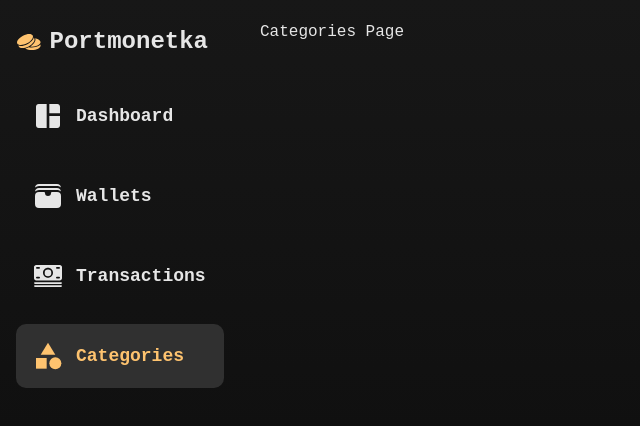
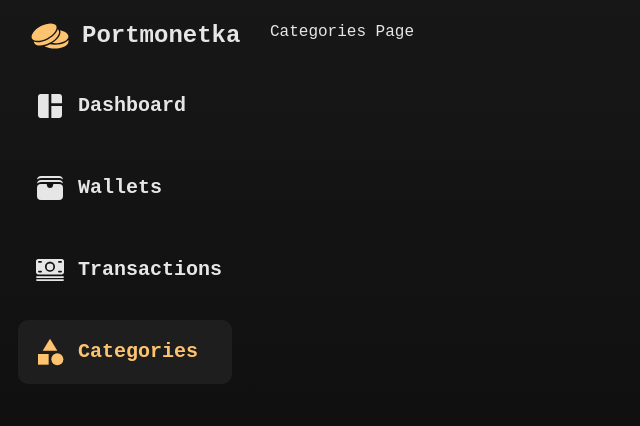
Before and after one commit to khivuksergey/Portmonetka.Backend, a React (Create React App) app in the folder Portmonetka/ClientApp/: page /categories in a window 1280 px wide. Shown: the top 426 px of the page, without its empty margins (0-640 px from the left). Built offline with nearby package versions, Linux system fonts and the light colour scheme.

Commit message:
sidebar+

```diff
--- a/Portmonetka/ClientApp/src/Pages/Home/Balance.tsx
+++ b/Portmonetka/ClientApp/src/Pages/Home/Balance.tsx
@@ -2,8 +2,6 @@ import { useContext } from "react";
 import GlobalBalanceContext from "../../Context/GlobalBalanceContext";
 import { IGlobalBalance, ICurrencyBalance } from "../../DataTypes";
 import BalanceBubble from "../../Components/BalanceBubble";
-import { Container } from "react-bootstrap";
-
 
 
 export default function Balance() {
@@ -32,7 +30,7 @@ export default function Balance() {
     calculate();
 
     return (
-        <section className="mt-1 mb-4">
+        <section className="mb-4">
             <h3>Balance</h3>
 
             <div id="balances" className="mt-3">
--- a/Portmonetka/ClientApp/src/Pages/Home/WalletModal.tsx
+++ b/Portmonetka/ClientApp/src/Pages/Home/WalletModal.tsx
@@ -101,7 +101,7 @@ export default function WalletModal({ wallet, show, onClose, onDeleteWallet, onC
     if (!show) return null;
 
     return (
-        <Modal title={modalTitle} show={show} onClose={onClose} contentClassName="modal-container" /*fullscreen="md-down" centered*/>
+        <Modal title={modalTitle} show={show} onClose={onClose} size="lg" contentClassName="modal-container" /*fullscreen="md-down" centered*/>
             <Form onSubmit={onSubmit} /*noValidate*/>
                 <Row>
                     <Col xs={12} md={5}>
--- a/Portmonetka/ClientApp/src/Pages/Layout.tsx
+++ b/Portmonetka/ClientApp/src/Pages/Layout.tsx
@@ -1,36 +1,14 @@
 import { Outlet, Link } from 'react-router-dom';
 import NavMenu from "./NavMenu";
-import { Container, Nav, Navbar } from 'react-bootstrap';
-import { GiTakeMyMoney } from 'react-icons/gi';
 
 export default function Layout() {
-    /*
-     *             <Navbar collapseOnSelect expand="sm" variant="dark" className="prevent-select">
-                <Container>
-                    <Link to="/" className="logo navbar-brand">
-                        <GiTakeMyMoney />Portmonetka
-                    </Link>
-                    <Navbar.Toggle aria-controls="responsive-navbar-nav" />
-                    <Navbar.Collapse id="responsive-navbar-nav">
-                        <Nav className="ms-auto">
-                            <Link to="/about" className="nav-link">
-                                About
-                            </Link>
-                            <Link to="/contact" className="nav-link">
-                                Contact
-                            </Link>
-                        </Nav>
-                    </Navbar.Collapse>
-                </Container>
-            </Navbar>
-     */
     return (
         <>
             <NavMenu/>
 
-            <div className="page-content">
+            <main className="page-content">
                 <Outlet />
-            </div>
+            </main>
         </>
     )
 }
--- a/Portmonetka/ClientApp/src/Pages/NavMenu.tsx
+++ b/Portmonetka/ClientApp/src/Pages/NavMenu.tsx
@@ -1,46 +1,78 @@
-import { NavLink } from 'react-router-dom';
-import { GiTakeMyMoney, GiTwoCoins } from 'react-icons/gi';
+import { useState, useEffect } from "react";
+import { NavLink } from "react-router-dom";
+import { GiTwoCoins } from 'react-icons/gi';
 import { MdSpaceDashboard, MdCategory } from "react-icons/md";
 import { HiWallet } from "react-icons/hi2";
 import { IoIosCash } from "react-icons/io";
 
 export default function NavMenu() {
+    const [isCollapsed, setIsCollapsed] = useState(false);
+    const [isCollapseButtonClicked, setIsCollapseButtonClicked] = useState(false);
+    const [isSizeLessThan1024, setIsSizeLessThan1024] = useState( window.innerWidth < 1024);
+
+    useEffect(() => {
+        const handleResize = () => {
+            setIsSizeLessThan1024(window.innerWidth < 1024);
+        };
+
+        window.addEventListener("resize", handleResize);
+
+        return () => {
+            window.removeEventListener("resize", handleResize);
+        };
+    }, []);
+
+    useEffect(() => {
+        if (isCollapseButtonClicked) {
+            setIsCollapsed(true);
+        } else {
+            setIsCollapsed(isSizeLessThan1024);
+        }
+    }, [isCollapseButtonClicked, isSizeLessThan1024]);
+
+    const handleMenuLogoClick = () => {
+        setIsCollapseButtonClicked(!isCollapseButtonClicked);
+    };
+
     return (
-        <div className="nav-menu">
-            <div className="logo prevent-select">
-                <GiTwoCoins size={32} color={"var(--primary)"} />
+        <aside className={`sidebar ${isCollapsed ? "collapsed" : ""}`}>
+            <div className="flexbox logo prevent-select" onClick={handleMenuLogoClick}>
+                <button className="logo__button" >
+                    <GiTwoCoins size={40} color={"var(--primary)"}
+                      /*fill={!isCollapseButtonClicked ? "var(--primary)" : "white"} *//>
+                </button>
 
-                <div className="logo-text">
+                <div className="logo__text">
                     Portmonetka
                 </div>
             </div>
 
             <section>
                 <NavLink to="/" className="nav-link">
-                    <MdSpaceDashboard size={32} />
-                    <div className="menu-text">
+                    <MdSpaceDashboard size={32} className="nav-link__icon" />
+                    <div className="nav-link__text">
                         Dashboard
                     </div>
                 </NavLink>
                 <NavLink to="/wallets" className="nav-link">
-                    <HiWallet size={32} />
-                    <div className="menu-text">
+                    <HiWallet size={32} className="nav-link__icon" />
+                    <div className="nav-link__text">
                         Wallets
                     </div>
                 </NavLink>
                 <NavLink to="/transactions" className="nav-link">
-                    <IoIosCash size={32} />
-                    <div className="menu-text">
+                    <IoIosCash size={32} className="nav-link__icon" />
+                    <div className="nav-link__text">
                         Transactions
                     </div>
                 </NavLink>
                 <NavLink to="/categories" className="nav-link">
-                    <MdCategory size={32} />
-                    <div className="menu-text">
+                    <MdCategory size={32} className="nav-link__icon" />
+                    <div className="nav-link__text">
                         Categories
                     </div>
                 </NavLink>
             </section>
-        </div>
+        </aside>
     )
 }
--- a/Portmonetka/ClientApp/src/custom.css
+++ b/Portmonetka/ClientApp/src/custom.css
@@ -38,6 +38,13 @@
     --wallet-gradient-dark-accent: linear-gradient(-30deg, #353535 0%, #505050 100%);
     --modal-gradient: linear-gradient(-30deg, #d6d6d6 0%, #e6e6e6 100%);
     --popper-gradient: linear-gradient(-30deg, var(--light-color) 0%, white 100%);
+
+    --animation-duration: 300ms;
+    --animation-timing-curve: ease-in-out;
+}
+
+*, *::before, *::after {
+    box-sizing: border-box;
 }
 
 html {
@@ -53,6 +60,7 @@ body {
     color: var(--light-color);
     background: none;
     font-family: 'JetBrains Mono', monospace;
+    /*font-family: 'Space Grotesk', sans-serif;*/
 }
 
 #root {
@@ -207,6 +215,7 @@ select option:hover {
 
 .balance > .balance-content {
     background-color: var(--main-grey);
+    /*background: rgba(255,255,255,0.05);*/
     border-radius: inherit;
     display: flex;
     justify-content: center;
@@ -263,51 +272,105 @@ select option:hover {
     display: flex;
     align-items: flex-end;
 }
-
-.container {
-    /*max-width: 1100px;*/
-    margin: 0 1rem;
+/*----------------------------BEGIN HERE----------------------------*/
+.sidebar {
+    position: sticky;
+    left: 0;
+    top: 0;
+    height: 100vh;
+    width: 250px;
+    margin-right: 20px;
+    flex-shrink: 0;
+    overflow: hidden;
+    transition: width var(--animation-duration) var(--animation-timing-curve);
 }
 
-.nav-menu {
-    position: fixed;
-    /*background: var(--main-grey);*/
-    height: 100vh;
-    width: 240px;
-    padding-top: 0.5rem;
+.sidebar .nav-link__text {
+    width: 100%;
+    height: auto;
+    opacity: 1;
 }
 
-.page-content{
-    margin-left: 240px;
-    padding: 20px;
-    padding-bottom: 0;
-    width: 100%;
+.sidebar.collapsed {
+    width: 100px;
+    margin-right: 0;
 }
 
-.nav-menu .logo {
+.sidebar.collapsed .nav-link__text,
+.sidebar.collapsed .logo__text {
+    opacity: 0;
+    width: 0;
+    transition: opacity var(--animation-duration) var(--animation-timing-curve);
+}
+
+.nav-link__icon {
+    width: 32px;
+    height: 32px;
+    flex-shrink: 0;
+}
+
+.page-content {
+    padding: 20px 20px 20px 0;
+    width: 100%;
+    transition: margin-left var(--animation-duration) var(--animation-timing-curve);
+}
+
+.flexbox {
+    display: flex;
+    align-items: center;
+}
+
+.flexbox--content-center {
+    justify-content: center;
+}
+
+.logo {
     font-size: x-large;
     font-weight: bold;
     color: var(--light-color);
-    display: flex;
-    justify-content: center;
-    align-items: center;
-    column-gap: 0.5rem;
+    column-gap: 0.75rem;
     text-decoration: none;
     white-space: nowrap;
-    margin: 1rem 2rem 1.5rem 1rem;
+    margin: 1rem;
+    margin-left: calc(1rem + 14px);
 }
 
-.nav-menu a {
-    color: var(--light-color);
-    font-size: 18px;
-    font-weight: bold;
-    border-radius: 10px;
-    margin: 1rem;
+.logo__button {
+    background: none;
+    border: none;
+    padding: 0;
+    animation: scaleAnimation 12s infinite ease-in-out;
 }
 
-.nav-menu a.active {
-    color: var(--primary);
-    background: #303030;
+@keyframes scaleAnimation {
+    0% {
+        transform: scale(1);
+    }
+
+    48% {
+        transform: scale(1);
+    }
+
+    49.4% {
+        transform: scale(1.1);
+    }
+
+    50% {
+        transform: scale(1.05);
+    }
+
+    50.6% {
+        transform: scale(1.1);
+    }
+
+    52% {
+        transform: scale(1);
+    }
+
+
+    100% {
+        transform: scale(1);
+    }
 }
 
 .nav-link {
@@ -315,11 +378,27 @@ select option:hover {
     align-items: center;
     column-gap: 0.75rem;
     height: 4rem;
+    color: var(--light-color);
+    font-size: 20px;
+    font-weight: bold;
+    border-radius: 10px;
+    margin: 18px;
 }
 
-.nav-link:hover, .nav-link:focus {
-    color: var(--light-color-accent);
-    background: var(--wallet-gradient-dark);
+.nav-link.active {
+    color: var(--primary);
+    background: var(--main-grey);
+}
+
+.nav-link:hover,
+.nav-link:focus:focus-visible {
+    color: var(--primary);
+    background: rgba(255,255,255,0.1);
+}
+
+.logo__text,
+.nav-link__text {
+    transition: opacity var(--animation-duration) var(--animation-timing-curve);
 }
 
 .prevent-select {
@@ -441,8 +520,32 @@ select option:hover {
     border: 1px solid #ced4da !important;
 }
 
-.menu-text{
+.table-container {
+    display: grid;
+    grid-template-columns: repeat(3, 1fr);
+    grid-gap: 10px;
+}
 
+.header-cell {
+    padding: 5px;
+}
+
+.table-body {
+    display: grid;
+    grid-template-columns: 1fr 1fr 1fr;
+    grid-gap: 1rem;
+}
+
+.table-row {
+    display: grid;
+    grid-template-columns: 1fr 1fr 1fr;
+    /*align-items: center;*/
+    border: 1px solid #ccc;
+    padding: 5px;
+}
+
+.table-cell {
+    padding: 5px;
 }
 
 /*@media only screen and (max-width: 1080px) {
```
Also changed, not shown: Portmonetka/ClientApp/src/Components/Popper.tsx (+33 -2 lines), Portmonetka/ClientApp/src/Pages/Home/AddTransactionModal.tsx (+47 -13 lines), Portmonetka/ClientApp/src/Pages/Home/Transactions.tsx (+24 -0 lines).
